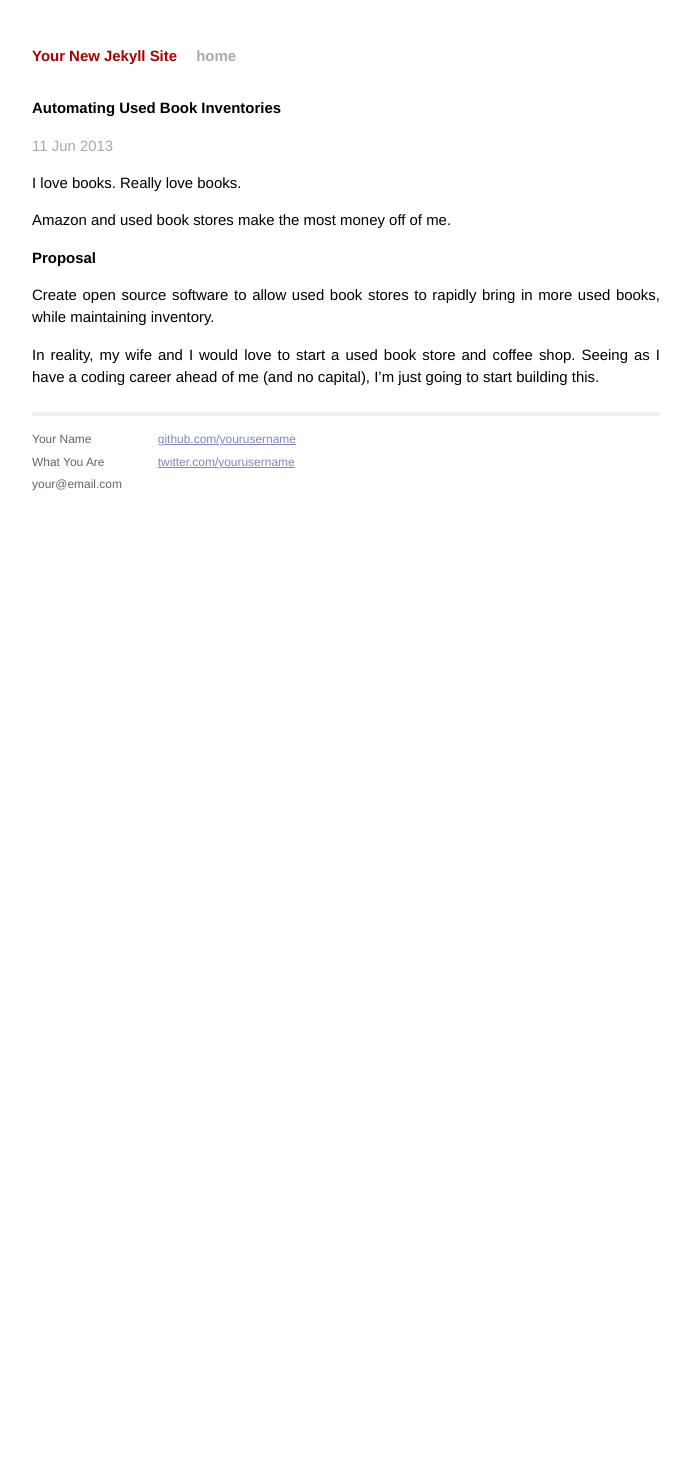
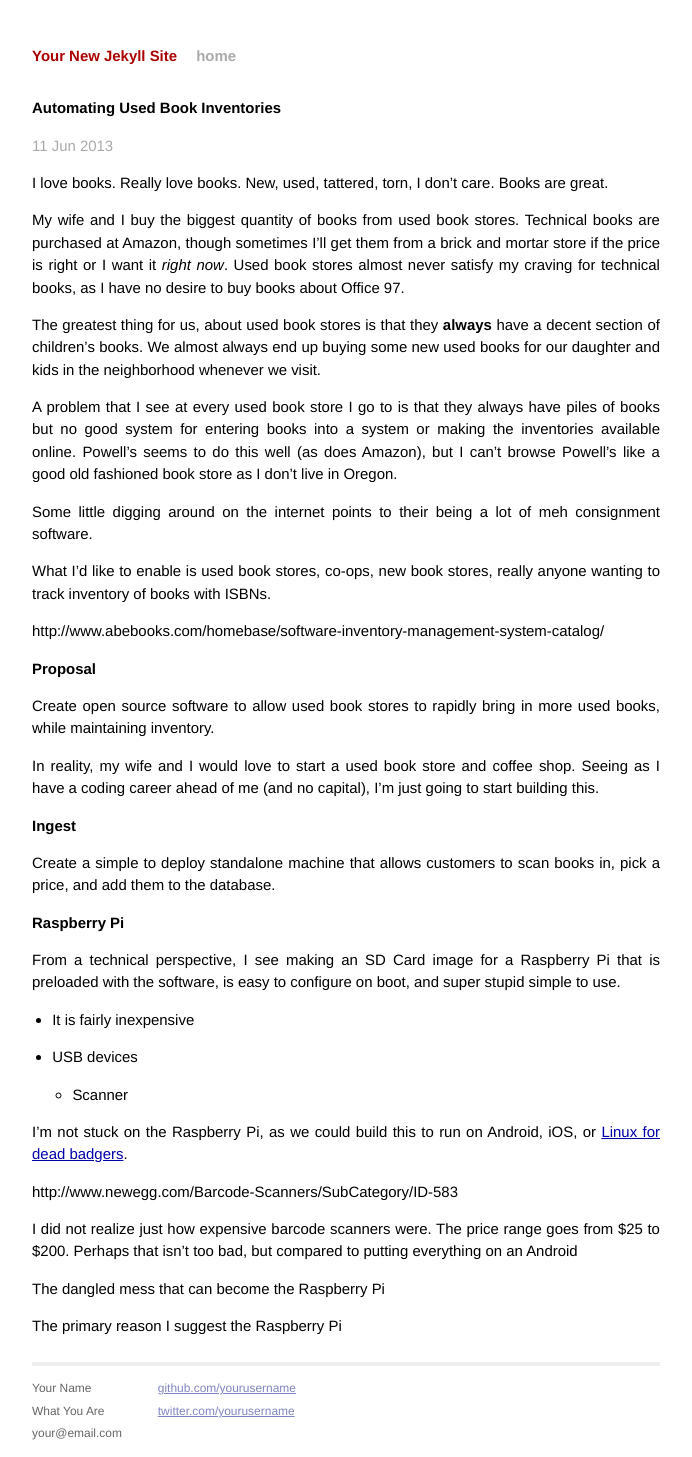
Before and after one commit to rgbkrk/rgbkrk.github.io, a Jekyll site: the page built from _posts/2013-06-11-fictio.markdown, in a window 1280 px wide. Shown: the whole page, without its empty margins (294-986 px from the left). Built offline with Jekyll 4.4.1, drawn with Linux system fonts in a browser that asks for light colours; before the commit the page ends 945 px from its top, so only the background shows below that.

Commit message:
Scattered thoughts on used book store dev

```diff
--- a/_posts/2013-06-11-fictio.markdown
+++ b/_posts/2013-06-11-fictio.markdown
@@ -5,9 +5,19 @@ date:   2013-06-11 11:54:05
 categories: [open source,used books,bookstores,inventory,inventories]
 ---
 
-I love books. Really love books.
+I love books. Really love books. New, used, tattered, torn, I don't care. Books are great.
 
-Amazon and used book stores make the most money off of me.
+My wife and I buy the biggest quantity of books from used book stores. Technical books are purchased at Amazon, though sometimes I'll get them from a brick and mortar store if the price is right or I want it *right now*. Used book stores almost never satisfy my craving for technical books, as I have no desire to buy books about Office 97.
+
+The greatest thing for us, about used book stores is that they **always** have a decent section of children's books. We almost always end up buying some new used books for our daughter and kids in the neighborhood whenever we visit.
+
+A problem that I see at every used book store I go to is that they always have piles of books but no good system for entering books into a system or making the inventories available online. Powell's seems to do this well (as does Amazon), but I can't browse Powell's like a good old fashioned book store as I don't live in Oregon.
+
+Some little digging around on the internet points to their being a lot of meh consignment software.
+
+What I'd like to enable is used book stores, co-ops, new book stores, really anyone wanting to track inventory of books with ISBNs.
+
+http://www.abebooks.com/homebase/software-inventory-management-system-catalog/
 
 
 ## Proposal
@@ -15,3 +25,29 @@ Amazon and used book stores make the most money off of me.
 Create open source software to allow used book stores to rapidly bring in more used books, while maintaining inventory.
 
 In reality, my wife and I would love to start a used book store and coffee shop. Seeing as I have a coding career ahead of me (and no capital), I'm just going to start building this.
+
+# Ingest
+
+Create a simple to deploy standalone machine that allows customers to scan books in, pick a price, and add them to the database.
+
+## Raspberry Pi
+
+From a technical perspective, I see making an SD Card image for a Raspberry Pi that is preloaded with the software, is easy to configure on boot, and super stupid simple to use.
+
+
+* It is fairly inexpensive
+
+* USB devices
+    * Scanner
+
+I'm not stuck on the Raspberry Pi, as we could build this to run on Android, iOS, or [Linux for dead badgers](http://www.amazon.com/books/dp/1894953479).
+
+http://www.newegg.com/Barcode-Scanners/SubCategory/ID-583
+
+I did not realize just how expensive barcode scanners were. The price range goes from $25 to $200. Perhaps that isn't too bad, but compared to putting everything on an Android
+
+
+The dangled mess that can become the Raspberry Pi
+
+
+The primary reason I suggest the Raspberry Pi
```
